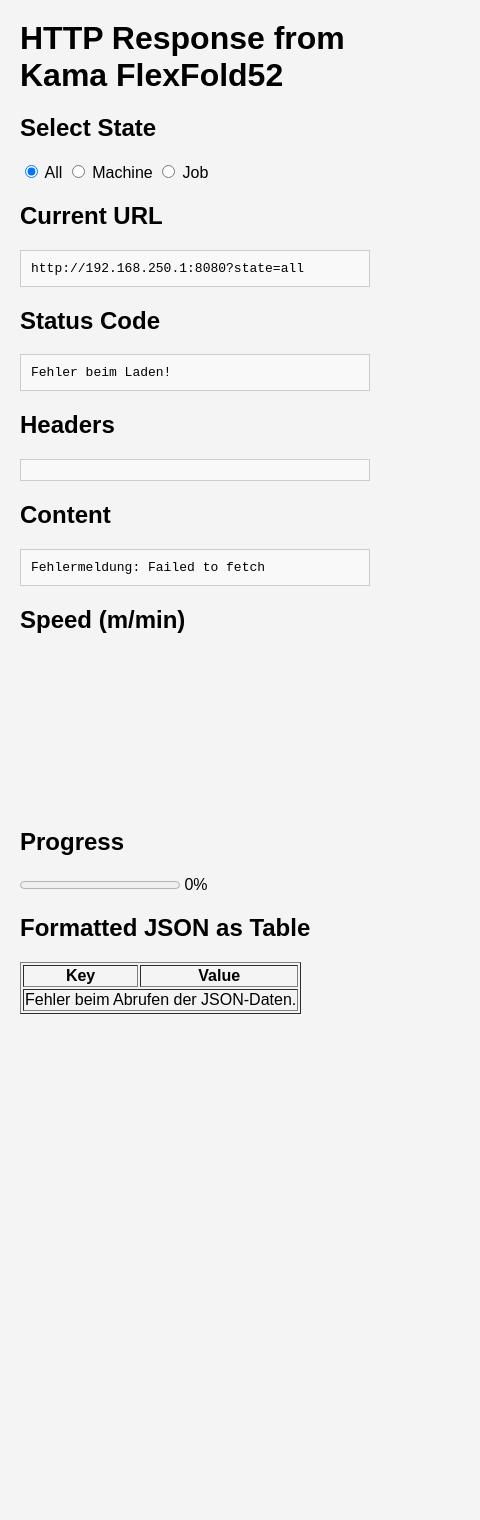
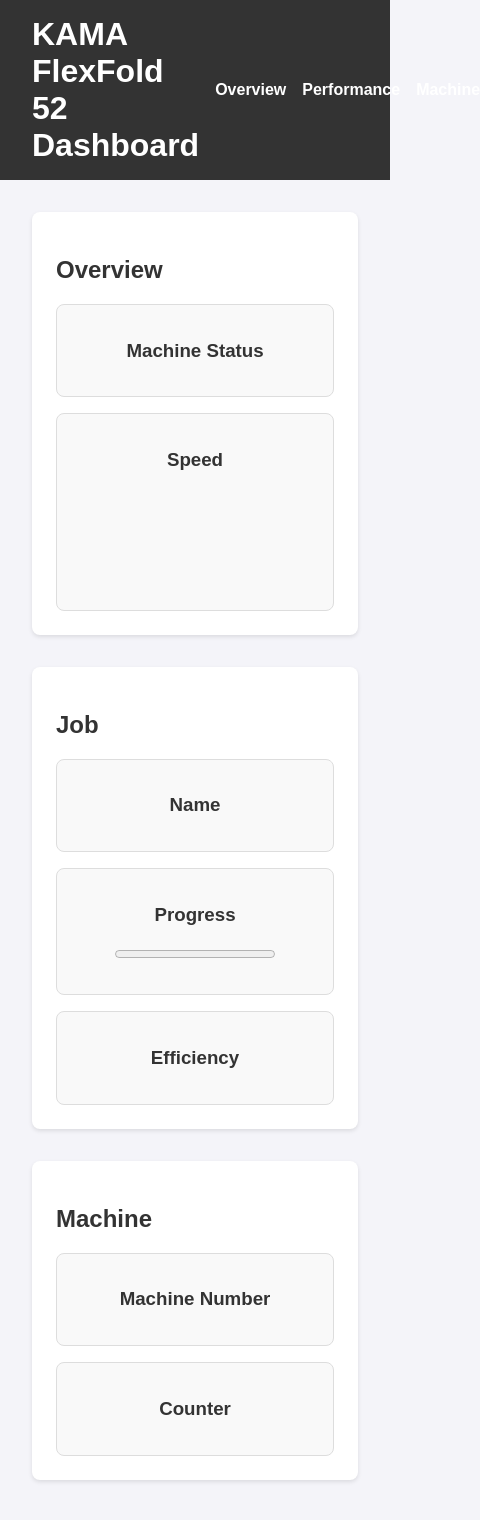
Before and after one commit to konsisumer/JSONTestOmronWeb, a website: page src/index.html in a window 390 px wide. Shown: the whole page, 480 px wide, since content can reach past the window. Before the commit the page ends 1034 px from the top, so only its background shows below. Drawn offline with Linux system fonts and the light colour scheme; no server answers.

Commit message:
feat: Major updates to Machine Dashboard
- Redesigned the main page (index.html) to improve layout and usability.
  - Added sections for Overview, Job, and Machine with clear structure.
  - Integrated a speed gauge and progress bar for dynamic visualizations.
  - Removed the separate details.html page and consolidated all functionality into index.html.

- Updated JavaScript (app.js) to enhance functionality:
  - Improved error handling for missing or invalid JSON data.
  - Enhanced logic for rendering the speed gauge and progress bar.
  - Added fallback messages for machine status and other key data points.

- Updated README.md:
  - Removed references to the obsolete details.html page.
  - Documented the new structure and features of the application.
  - Added example JSON responses for different states (all, machine, job).

- Improved CSS (style.css):
  - Enhanced styling for the new layout and sections.
  - Improved responsiveness and visual clarity.

These changes improve the overall user experience and simplify the application structure.

```diff
--- a/src/index.html
+++ b/src/index.html
@@ -3,62 +3,68 @@
 <head>
     <meta charset="UTF-8">
     <meta name="viewport" content="width=device-width, initial-scale=1.0">
-    <title>Display HTTP Response</title>
+    <title>Machine Dashboard</title>
     <link rel="stylesheet" href="styles/style.css">
+    <link rel="stylesheet" href="https://cdnjs.cloudflare.com/ajax/libs/font-awesome/6.0.0-beta3/css/all.min.css">
 </head>
 <body>
-    <h1>HTTP Response from Kama FlexFold52</h1>
-
-    <h2>Select State</h2>
-    <form id="stateForm">
-        <label>
-            <input type="radio" name="state" value="all" checked>
-            All
-        </label>
-        <label>
-            <input type="radio" name="state" value="machine">
-            Machine
-        </label>
-        <label>
-            <input type="radio" name="state" value="job">
-            Job
-        </label>
-    </form>
-
-    <h2>Current URL</h2>
-    <pre id="currentUrl"></pre>
-
-    <h2>Status Code</h2>
-    <pre id="status"></pre>
-
-    <h2>Headers</h2>
-    <pre id="headers"></pre>
-
-    <h2>Content</h2>
-    <pre id="content"></pre>
-
-    <h2>Speed (m/min)</h2>
-    <canvas id="speedGauge" width="300" height="150"></canvas>
-
-    <h2>Progress</h2>
-    <progress id="progressBar" value="0" max="100"></progress>
-    <span id="progressText">0%</span>
-
-    <h2>Formatted JSON as Table</h2>
-    <table id="jsonTable" border="1">
-        <thead>
-            <tr>
-                <th>Key</th>
-                <th>Value</th>
-            </tr>
-        </thead>
-        <tbody>
-            <tr>
-                <td colspan="2"></td>
-            </tr>
-        </tbody>
-    </table>
-
+    <header>
+        <h1>KAMA FlexFold 52 Dashboard</h1>
+        <nav>
+            <ul>
+                <li><a href="#overview">Overview</a></li>
+                <li><a href="#performance">Performance</a></li>
+                <li><a href="#machine">Machine</a></li>
+            </ul>
+        </nav>
+    </header>
+    <main>
+        <section id="overview" class="card">
+            <h2>Overview</h2>
+            <div class="grid">
+                <div class="info-box">
+                    <h3>Machine Status</h3>
+                    <p id="machineStatus"></p>
+                </div>
+                <div class="info-box">
+                    <h3>Speed</h3>
+                    <p id="machineSpeed"></p>
+                    <canvas id="speedGauge" width="300" height="100"></canvas>
+                </div>
+            </div>
+        </section>
+        <section id="job" class="card">
+            <h2>Job</h2>
+            <div class="grid">
+                <div class="info-box">
+                    <h3>Name</h3>
+                    <p id="jobName"></p>
+                </div>
+                <div class="info-box">
+                    <h3>Progress</h3>
+                    <progress id="progressBar" value="0" max="100"></progress>
+                    <p id="progressText"></p>
+                </div>
+                <div class="info-box">
+                    <h3>Efficiency</h3>
+                    <p id="efficiency"></p>
+                </div>
+            </div>
+        </section>
+        <section id="machine" class="card">
+            <h2>Machine</h2>
+            <div class="grid">
+                <div class="info-box">
+                    <h3>Machine Number</h3>
+                    <p id="machineNumber"></p>
+                </div>
+                <div class="info-box">
+                    <h3>Counter</h3>
+                    <p id="machineSheetCounter"></p>
+                </div>
+            </div>
+        </section>
+    </main>
     <script src="scripts/app.js"></script>
 </body>
 </html>
--- a/src/scripts/app.js
+++ b/src/scripts/app.js
@@ -2,24 +2,25 @@
 // It handles the functionality and interactivity of the web page.
 
 document.addEventListener('DOMContentLoaded', () => {
+    const machineNumber = document.getElementById('machineNumber');
+    const machineStatus = document.getElementById('machineStatus');
+    const machineSpeed = document.getElementById('machineSpeed');
+    const machineSheetCounter = document.getElementById('machineSheetCounter');
+    const progressBar = document.getElementById('progressBar');
+    const progressText = document.getElementById('progressText');
+    const jobName = document.getElementById('jobName');
+    const efficiency = document.getElementById('efficiency');
+    const currentUrl = document.getElementById('currentUrl');
     const statusElement = document.getElementById('status');
     const headersElement = document.getElementById('headers');
     const contentElement = document.getElementById('content');
-    const jsonTable = document.getElementById('jsonTable').querySelector('tbody');
+    const jsonTable = document.getElementById('jsonTable');
+
     const speedGauge = document.getElementById('speedGauge');
     const gaugeContext = speedGauge.getContext('2d');
-    const progressBar = document.getElementById('progressBar');
-    const progressText = document.getElementById('progressText');
-    const stateForm = document.getElementById('stateForm');
-    const currentUrlElement = document.getElementById('currentUrl');
+    const maxSpeed = 250;
 
-    const maxSpeed = 250; // Maximalgeschwindigkeit für den Tacho
-    let selectedState = 'all'; // Standardwert
-
-    // Event-Listener für Radiobuttons
-    stateForm.addEventListener('change', (event) => {
-        selectedState = event.target.value;
-    });
+    const url = 'http://192.168.250.1:8080?state=all'; // Ersetze dies durch die tatsächliche API-URL
 
     const drawGauge = (speed) => {
         const centerX = speedGauge.width / 2;
@@ -57,43 +58,50 @@
         gaugeContext.font = '16px Arial';
         gaugeContext.fillStyle = '#000';
         gaugeContext.textAlign = 'center';
-        gaugeContext.fillText(`${speed} m/min`, centerX, centerY - 10);
+        //gaugeContext.fillText(`${speed} m/min`, centerX, centerY - 10);
     };
 
     const fetchData = () => {
-        // URL mit dem ausgewählten State
-        const url = `http://192.168.250.1:8080?state=${selectedState}`;
+        fetch(url, { cache: 'no-store' })
+            .then(response => response.json())
+            .then(jsonData => {
+                try {
+                    drawGauge(jsonData.MachineSpeed || 0);
 
-        // Zeige die aktuelle URL an
-        currentUrlElement.textContent = url;
+                    machineSheetCounter.textContent = jsonData.MachineSheetCounter || 0;
+                    machineNumber.textContent = jsonData.MachineNumber || 'Unknown';
 
-        fetch(url, { cache: 'no-store' })
-            .then(response => {
-                if (!response.ok) {
-                    throw new Error(`HTTP-Fehler! Status: ${response.status}`);
-                }
+                    // Update Machine Status
+                    machineStatus.textContent = jsonData.MachineStatus || 'Unknown';
 
-                // Statuscode anzeigen
-                statusElement.textContent = `Status: ${response.status} ${response.statusText}`;
+                    // Update Machine Speed
+                    machineSpeed.textContent = `${jsonData.MachineSpeed || 0} m/min`;
 
-                // Alle Header anzeigen
-                let headersText = '';
-                for (let [key, value] of response.headers.entries()) {
-                    headersText += `${key}: ${value}\n`;
-                }
-                headersElement.textContent = headersText;
+                    // Update Progress Bar
+                    progressBar.max = jsonData.JobSheet || 100;
+                    progressBar.value = jsonData.JobSheetCounter || 0;
+                    const percentage = ((progressBar.value / progressBar.max) * 100).toFixed(2);
+                    const timeLeft = Math.round((progressBar.max - progressBar.value) / (jsonData.JobSpeed / 60 || 1));
+                    progressText.textContent = `${percentage}% - ${progressBar.value} / ${progressBar.max} - ${timeLeft} min remaining`;
 
-                return response.text();
-            })
-            .then(data => {
-                contentElement.textContent = data;
+                    jobName.textContent = jsonData.JobName || 'No job running';
 
-                // Versuche, die Daten als JSON zu parsen und als Tabelle anzuzeigen
-                try {
-                    const jsonData = JSON.parse(data);
+                    efficiency.textContent = `${((jsonData.JobSheetCounter * 100) /(jsonData.JobSheetCounter + jsonData.JobSheetErrorCounter) || 1).toFixed(2)}%`;
 
-                    // Tabelle aktualisieren
-                    jsonTable.innerHTML = ''; // Alte Daten entfernen
+                    // Update Current URL
+                    currentUrl.textContent = url;
+
+                    // Update Status Code
+                    statusElement.textContent = jsonData.StatusCode || 'N/A';
+
+                    // Update Headers
+                    headersElement.textContent = JSON.stringify(jsonData.Headers, null, 2);
+
+                    // Update Content
+                    contentElement.textContent = JSON.stringify(jsonData.Content, null, 2);
+
+                    // Update JSON Table
+                    jsonTable.innerHTML = ''; // Clear old data
                     for (const [key, value] of Object.entries(jsonData)) {
                         const row = document.createElement('tr');
                         const keyCell = document.createElement('td');
@@ -105,35 +113,20 @@
                         row.appendChild(keyCell);
                         row.appendChild(valueCell);
                         jsonTable.appendChild(row);
+                    }
 
-                        // Tacho aktualisieren, wenn "MachineSpeed" gefunden wird
-                        if (key === 'MachineSpeed') {
-                            drawGauge(parseFloat(value) || 0);
-                        }
-
-                        // Progressbar aktualisieren
-                        if (key === 'JobSheet') {
-                            progressBar.max = parseFloat(value) || 100;
-                        }
-                        if (key === 'JobSheetCounter') {
-                            progressBar.value = parseFloat(value) || 0;
-                            const percentage = ((progressBar.value / progressBar.max) * 100).toFixed(2);
-                            timeLeft = Math.round((progressBar.max - progressBar.value) / (parseFloat(jsonData.JobSpeed / 60) || 1));
-                            progressText.textContent = `${percentage}% - ${progressBar.value} / ${progressBar.max} - ${timeLeft} min. verbleibend`;
-                        }
-                    }
                 } catch (error) {
-                    jsonTable.innerHTML = '<tr><td colspan="2">Die Antwort ist kein gültiges JSON.</td></tr>';
+                    jsonTable.innerHTML = '<tr><td colspan="2">Invalid JSON response.</td></tr>';
                 }
             })
             .catch(error => {
-                statusElement.textContent = 'Fehler beim Laden!';
-                contentElement.textContent = 'Fehlermeldung: ' + error.message;
-                jsonTable.innerHTML = '<tr><td colspan="2">Fehler beim Abrufen der JSON-Daten.</td></tr>';
-                console.error("Fehler:", error);
+                statusElement.textContent = 'Error loading data!';
+                contentElement.textContent = 'Error message: ' + error.message;
+                jsonTable.innerHTML = '<tr><td colspan="2">Error fetching JSON data.</td></tr>';
+                console.error('Error:', error);
             });
     };
 
-    // Starte das automatische Abrufen direkt beim Laden der Seite
-    setInterval(fetchData, 1000); // Alle 100 ms
+    // Start fetching data automatically
+    setInterval(fetchData, 1000); // Fetch data every second
 });
--- a/src/styles/style.css
+++ b/src/styles/style.css
@@ -1,35 +1,73 @@
 body {
     font-family: Arial, sans-serif;
-    margin: 20px;
+    margin: 0;
     padding: 0;
-    background-color: #f4f4f4;
+    background-color: #f4f4f9;
+    color: #333;
 }
 
 header {
-    background: #35424a;
-    color: #ffffff;
-    padding: 10px 0;
+    background-color: #333;
+    color: white;
+    padding: 1rem 2rem;
+    display: flex;
+    justify-content: space-between;
+    align-items: center;
+}
+
+header h1 {
+    margin: 0;
+}
+
+nav ul {
+    list-style: none;
+    margin: 0;
+    padding: 0;
+    display: flex;
+}
+
+nav ul li {
+    margin-left: 1rem;
+}
+
+nav ul li a {
+    color: white;
+    text-decoration: none;
+    font-weight: bold;
+}
+
+main {
+    padding: 2rem;
+}
+
+.card {
+    background: white;
+    border-radius: 8px;
+    box-shadow: 0 2px 4px rgba(0, 0, 0, 0.1);
+    margin-bottom: 2rem;
+    padding: 1.5rem;
+}
+
+.grid {
+    display: grid;
+    grid-template-columns: repeat(auto-fit, minmax(200px, 1fr));
+    gap: 1rem;
+}
+
+.info-box {
+    background: #f9f9f9;
+    border: 1px solid #ddd;
+    border-radius: 8px;
+    padding: 1rem;
     text-align: center;
 }
 
-h1 {
-    margin: 0;
-}
-
-.container {
-    width: 80%;
-    margin: auto;
-    overflow: hidden;
-}
-
 footer {
-    background: #35424a;
-    color: #ffffff;
     text-align: center;
-    padding: 10px 0;
-    position: relative;
-    bottom: 0;
-    width: 100%;
+    padding: 1rem;
+    background-color: #333;
+    color: white;
+    margin-top: 2rem;
 }
 
 pre {
```
Also changed, not shown: README.md.
